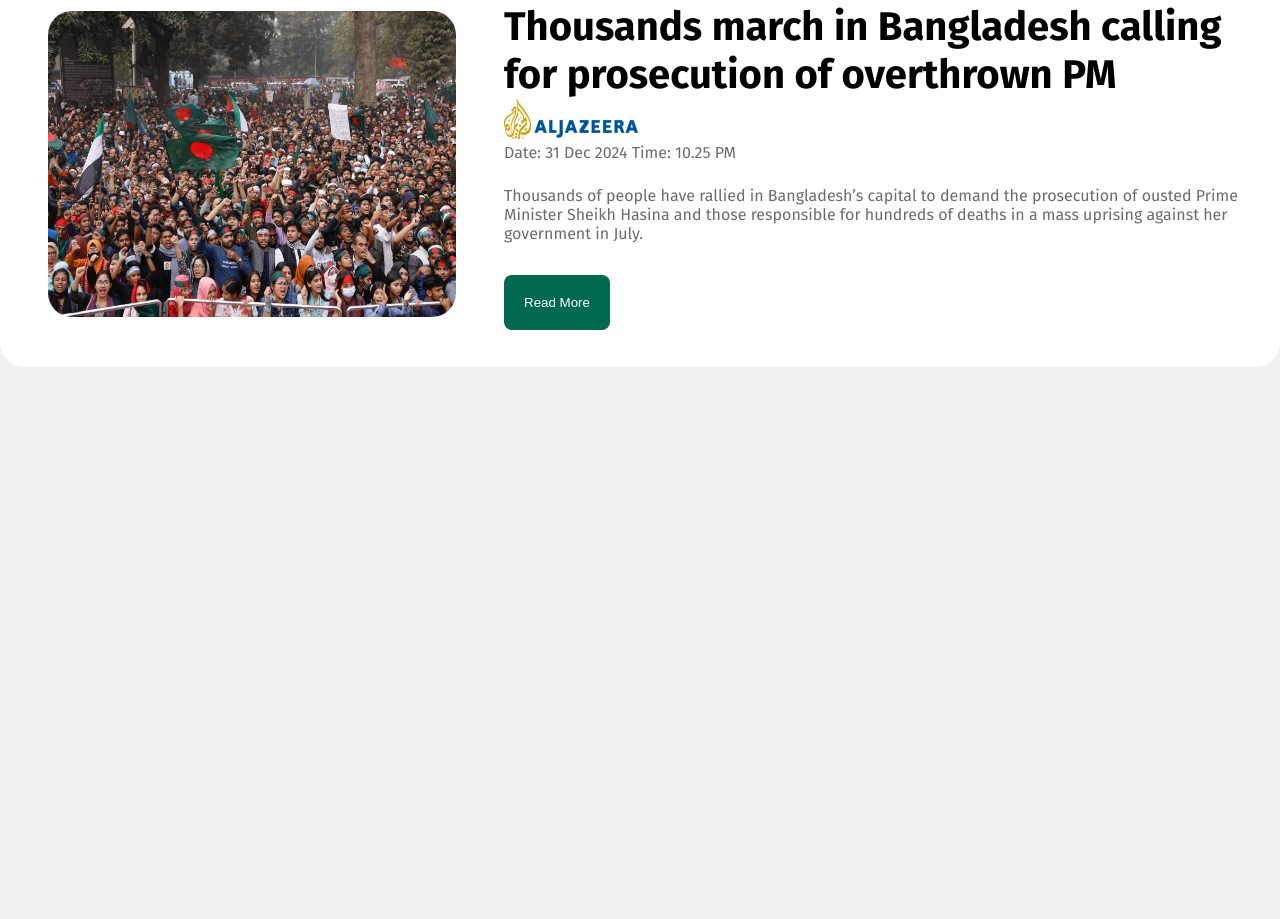
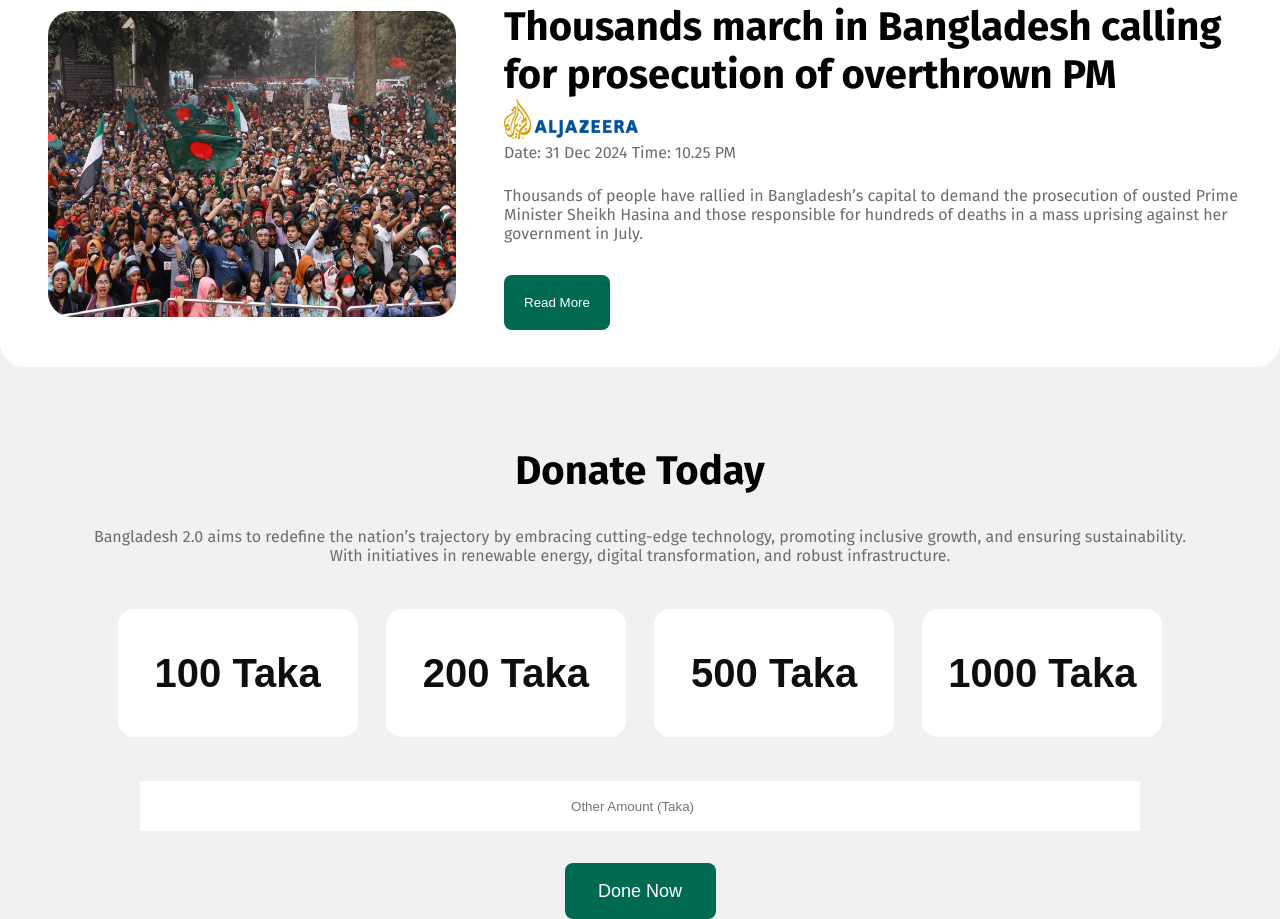
Before and after one commit to syedbayzid82849/assignment-1, a plain HTML site: page index.html in a window 1280 px wide. Shown: the part 3110-4029 px from the top of the page. Before the commit the page ends 3477 px from the top, so only its background shows below. Drawn offline with nearby package versions, Linux system fonts and the light colour scheme.

Commit message:
donate option

```diff
--- a/index.html
+++ b/index.html
@@ -188,6 +188,24 @@
             </div>
 
         </div>
+
+        <!-- donate-section start -->
+
+        <div class="donate-section">
+            <div class="content">
+                <h1>Donate Today</h1>
+                <p>Bangladesh 2.0 aims to redefine the nation’s trajectory by embracing cutting-edge technology, promoting inclusive growth, and ensuring sustainability. With initiatives in renewable energy, digital transformation, and robust infrastructure.</p>
+            </div>
+            <div class="options">
+                <button>100 Taka</button>
+                <button>200 Taka</button>
+                <button>500 Taka</button>
+                <button>1000 Taka</button>
+            </div>
+            <input type="number" name="text" placeholder="Other Amount (Taka)"><br>
+            <button type="submit">Done Now</button>
+        </div>
+
     </main>
     <footer>
 
--- a/style.css
+++ b/style.css
@@ -339,3 +339,57 @@ main{
 .resent-news .card-2 .content{
     margin-left: 48px;
 }
+
+/* donate-section start */
+
+.donate-section{
+    text-align: center;
+    margin-top: 80px;
+}
+.donate-section .content h1{
+    font-size: 40px;
+    margin: 24px;
+}
+.donate-section .content p{
+    width: 1104px;
+    color: #6e6b6b;
+    margin: 32px auto;
+    font-size: 16px;
+
+}
+.donate-section .options button{
+    width: 240px;
+    height: 128px;
+    font-weight: bold;
+    font-size: 40px;
+    border-radius: 16px;
+    margin: 12px;
+    background-color: #FFFFFF;
+    border: none;
+    color: #0E0E0E;
+}
+.donate-section .options button:hover{
+    background-color: #C6E4D6;
+}
+
+.donate-section input{
+    width: 1000px;
+    height: 50px;
+    margin: 32px;
+    text-align: center;
+    border: none;
+}
+.donate-section button {
+    width: 151px;
+    height: 56px;
+    font-size: 18px;
+    font-weight: 500px;
+    border-radius: 8px;
+    background-color: #006A50;
+    color: white;
+    border: none;
+}
+.donate-section button:hover{
+    background-color: #57a893;
+    color: #0E0E0E;
+}
```
